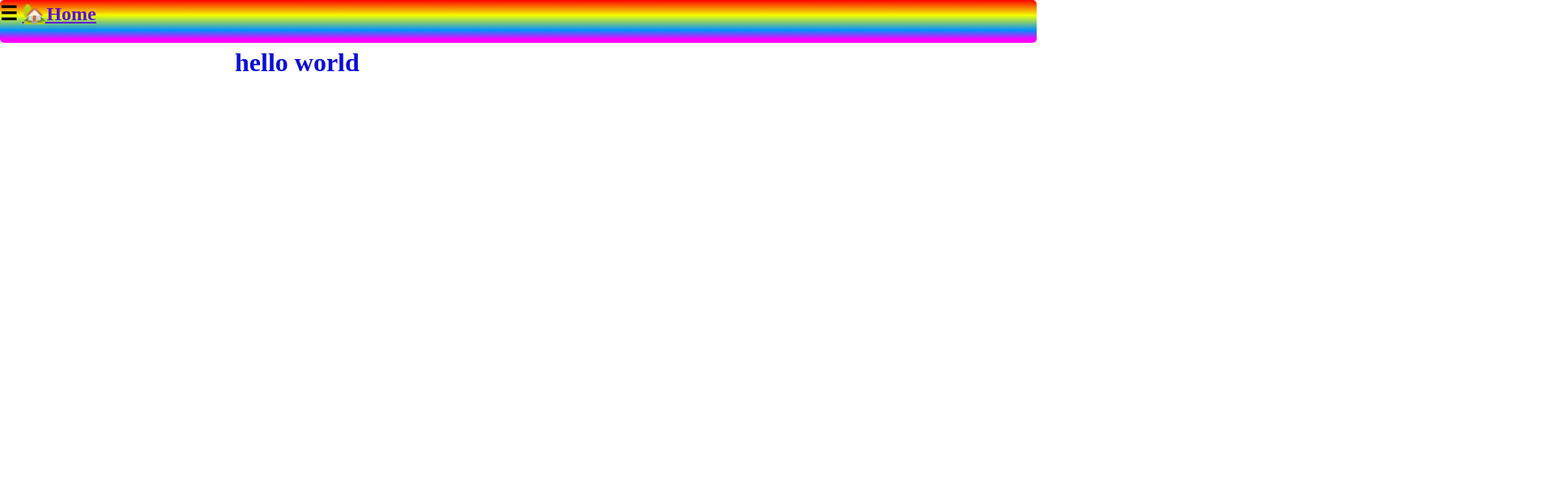
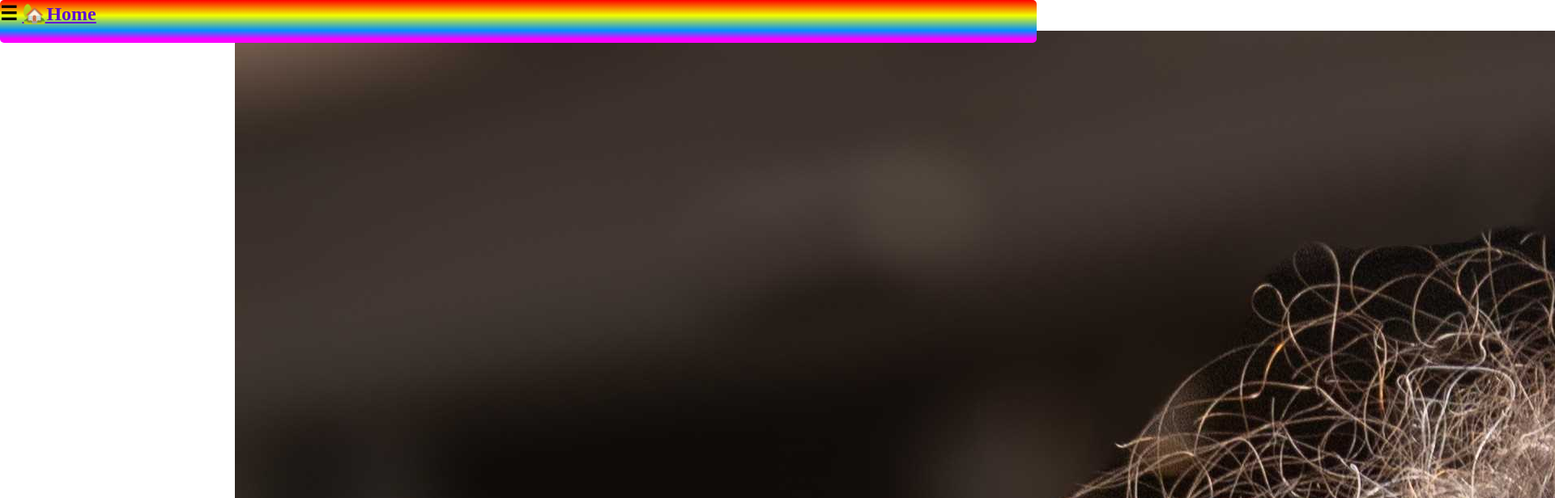
Before and after one commit to TheTechBeetle/vibrantkate, a React (Vite) app in the folder vibrantkatereact/: page /tutoring in a window 1280 px wide. Shown: the top 616 px of the page at 81% size, 1920 px wide, since content can reach past the window. Built offline with nearby package versions, Linux system fonts and the light colour scheme.

Commit message:
tutoring

```diff
--- a/vibrantkatereact/src/tutoring.tsx
+++ b/vibrantkatereact/src/tutoring.tsx
@@ -1,11 +1,36 @@
+import tutoring from "./images/vibrantkate.jpg"
+
 function Tutoring() {
     return (
         <>
             <div className="contentwrapper">
-                <h1>hello world</h1>
+                <img src={tutoring} alt="" />
             </div>
         </>
     )
 }
 
 export default Tutoring;
+
+/*Kind
+Adaptable
+Tongue-in-cheek
+Eccentric
+
+This summarises my attitude! My kindness and adaptability suits neurodivergent students and I prefer working with them. I have experience with autism, ADHD, and dyslexia. My priority is to hear and develop the student's confidence in their voice more than the formalities of a syllabus. I invent whimsical creative writing exercises, often adapted to the student's interests. That way they are telling me about things that they enjoy and it feels expansive. I am happy to savour a small side quest and I set a lighthearted tone.
+
+I offer a four week Writing Confidence course for those age 11 - 18. We do four fortnightly sessions of 90 minutes each to cover:
+Warming up the Imagination
+Punctuation
+Editing and brevity
+Student's choice coaching - applying these skills to a specific piece of writing they want to create/improve
+
+I also offer ongoing sessions. My rate is £40 an hour, so a 90 minute session costs £60 and the four week programme costs £240.
+
+Tutoring can be in person in Stroud or Gloucester or online via Zoom. Please message me to chat about my availability, which includes Sundays.
+
+I believe that:
+A playful approach is effective at building trust, rapport and self-esteem. Relaxed learners can write better than stressed ones.
+You will know if I'm the right fit because I'm not like other tutors and my authentic quirkiness is refreshing. We establish this with a £20 one hour meeting before starting tuition. This chat helps me understand the adults' hopes and student's interests.
+Extra provision like this is most effective when home education has been established for at least six months, and when it builds towards a goal that the student is also invested in (such as college, or a GCSE). I'm not motivated by jumping through hoops, but I do like hula hooping!
+*/
```
